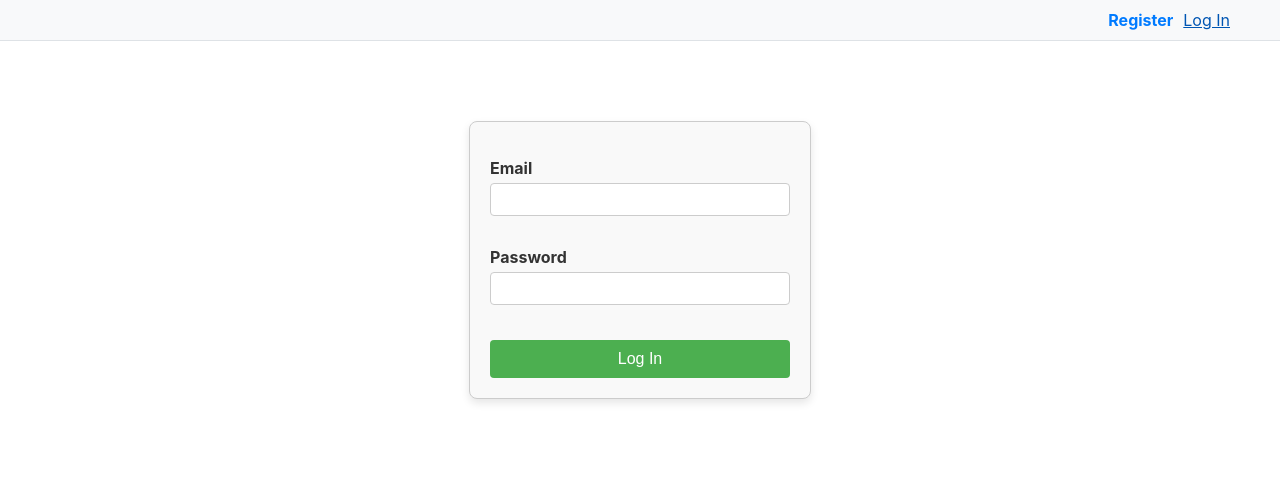
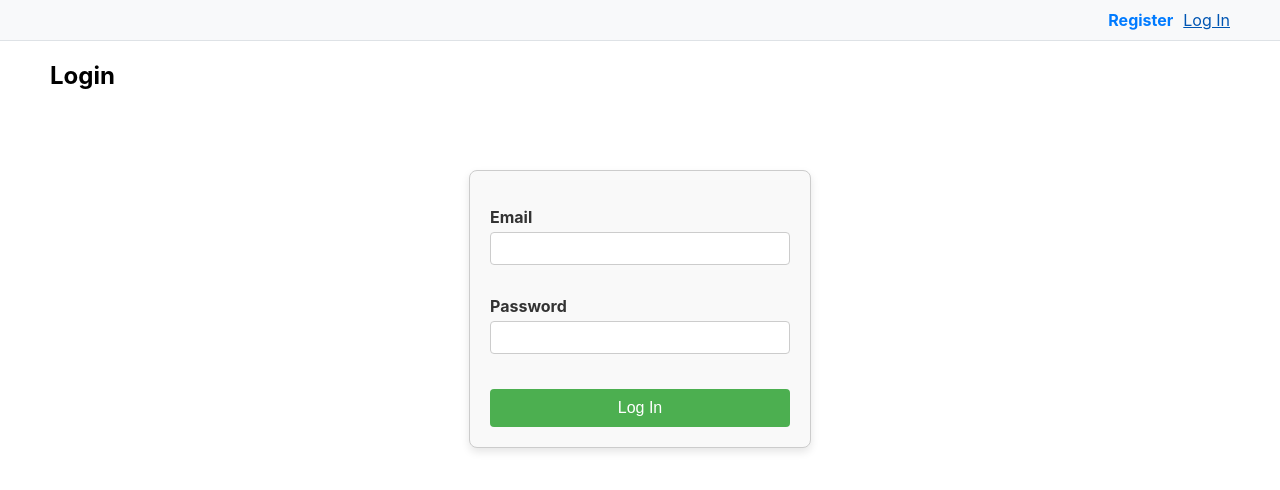
Before and after one commit to d3monw1ngs/goit-react-hw-08-phonebook, a React (Create React App) app: page /goit-react-hw-08-phonebook/login in a window 1280 px wide. Shown: the top 490 px of the page. Built offline with nearby package versions, Linux system fonts and the light colour scheme.

Commit message:
fix code

```diff
--- a/src/pages/LoginPage.jsx
+++ b/src/pages/LoginPage.jsx
@@ -4,7 +4,7 @@ import { LoginForm } from '../components/LoginForm/LoginForm';
 export const LoginPage = () => {
   return (
     <div>
-      <title>Login</title>
+      <h2>Login</h2>
       <LoginForm />
     </div>
   );
--- a/src/pages/RegisterPage.jsx
+++ b/src/pages/RegisterPage.jsx
@@ -4,7 +4,7 @@ import { RegisterForm } from '../components/RegisterForm/RegisterForm';
 export const RegisterPage = () => {
   return (
     <div>
-      <title>Register</title>
+      <h2>Register</h2>
       <RegisterForm />
     </div>
   );
```
